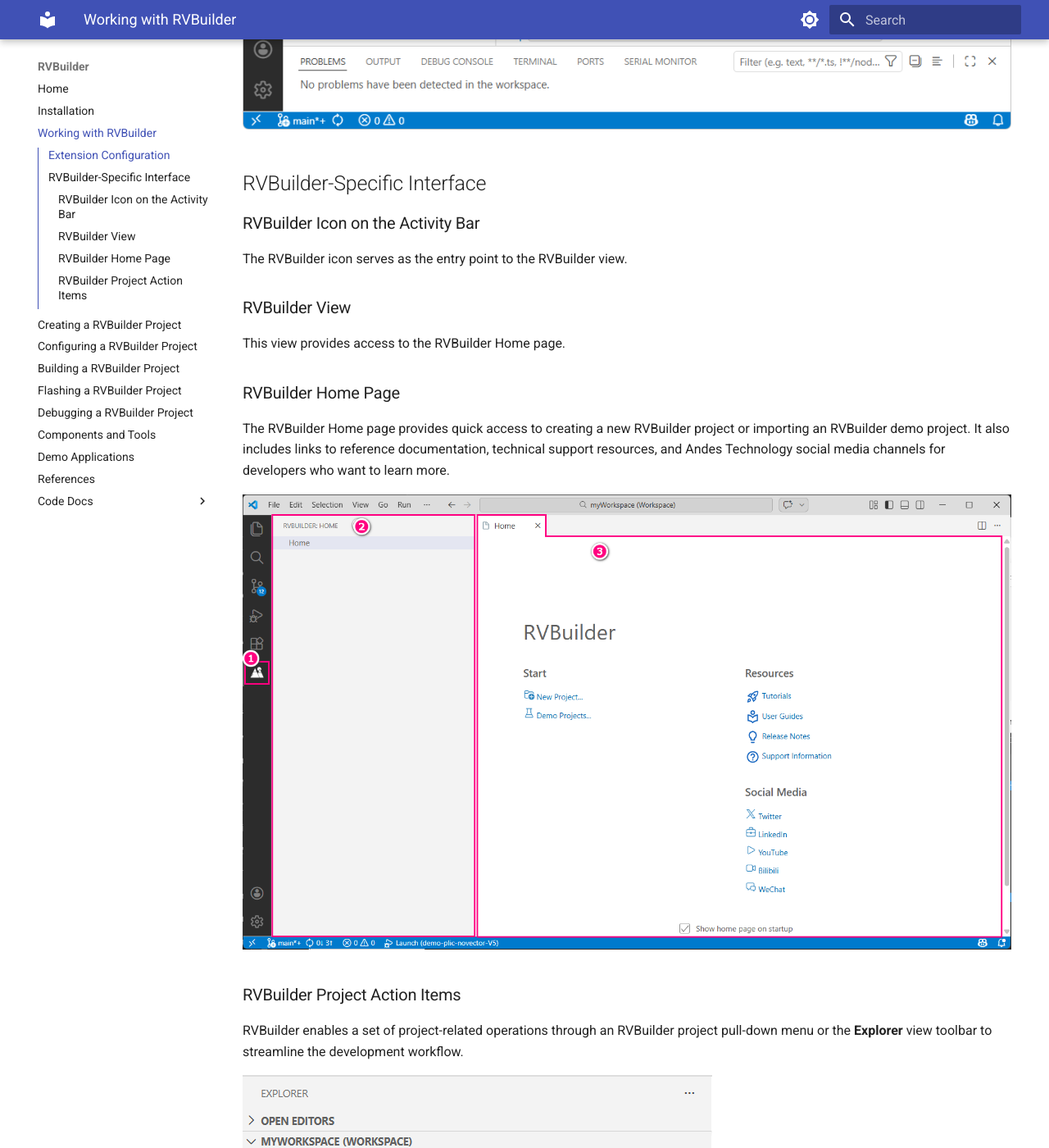
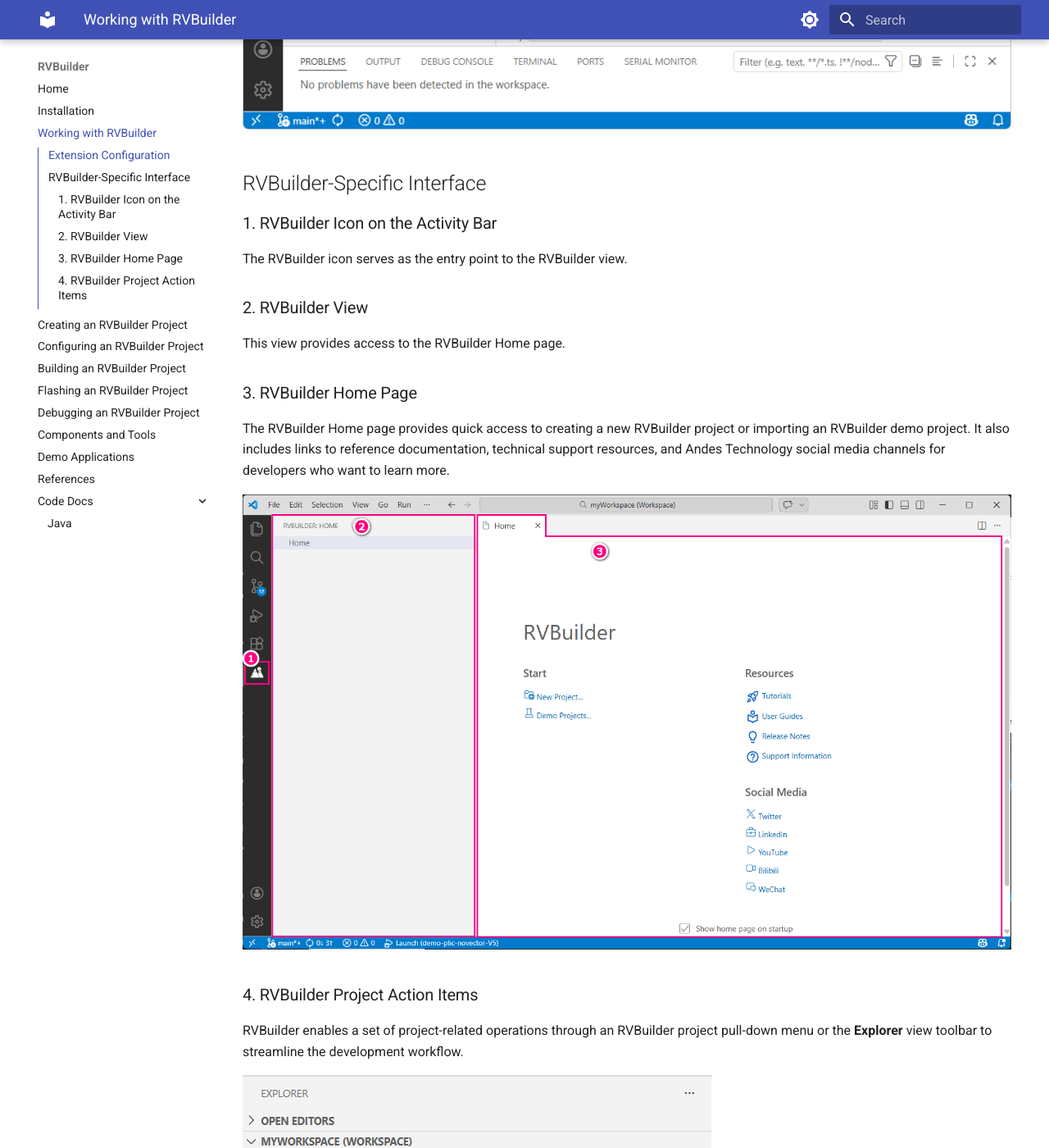
Before and after one commit to obscuredarling/qwpo4578, an MkDocs documentation site: the page built from docs/working.md, in a window 1280 px wide and 1400 px high, scrolled down 1139 px. Shown: the whole window at 82% size. Built offline with MkDocs 1.6.1 and Material for MkDocs 9.7.7, drawn with Linux system fonts in a browser that asks for light colours.

```diff
--- a/docs/project_create.md
+++ b/docs/project_create.md
@@ -17,7 +17,7 @@ For an existing non-RVBuilder project, RVBuilder settings can be added to enable
 
 1. Open the workspace that contains the target project.
 
-2. In the **Explorer** view, select the project folder. Next, click any [RVBuilder project action item] (./working.md#rvuilder-project-action-items) from either the project context menu or the Explorer view title bar actions.
+2. In the **Explorer** view, select the project folder. Next, click any [RVBuilder project action item](./working.md#4-rvuilder-project-action-items) from either the project context menu or the Explorer view title bar actions.
 
    For example, right-click the project folder and select **RVBuilder: Settings**.
 
--- a/docs/working.md
+++ b/docs/working.md
@@ -15,21 +15,21 @@ Click ![Setting wheel](./images/setting_wheel.png) at the bottom of the **Activi
 
 ## RVBuilder-Specific Interface
 
-### RVBuilder Icon on the Activity Bar
+### 1. RVBuilder Icon on the Activity Bar
 
    The RVBuilder icon serves as the entry point to the RVBuilder view.
 
-### RVBuilder View
+### 2. RVBuilder View
 
    This view provides access to the RVBuilder Home page.
 
-### RVBuilder Home Page
+### 3. RVBuilder Home Page
 
    The RVBuilder Home page provides quick access to creating a new RVBuilder project or importing an RVBuilder demo project. It also includes links to reference documentation, technical support resources, and Andes Technology social media channels for developers who want to learn more.
 
    ![RVBuilder Entry Interface](./images/Interface_entry.png)
 
-### RVBuilder Project Action Items
+### 4. RVBuilder Project Action Items
 
    RVBuilder enables a set of project-related operations through an RVBuilder project pull-down menu or the **Explorer** view toolbar to streamline the development workflow.
 
--- a/mkdocs.yml
+++ b/mkdocs.yml
@@ -21,6 +21,7 @@ theme:
     - navigation.instant
     - navigation.instant.progress
     - navigation.instant.preview
+    - navigation.expand
     - navigation.tracking
     - toc.integrate
     - navigation.top
@@ -48,11 +49,11 @@ nav:
     - Home: index.md
     - Installation: installation.md
     - Working with RVBuilder: working.md
-    - Creating a RVBuilder Project: project_create.md
-    - Configuring a RVBuilder Project: project_config.md
-    - Building a RVBuilder Project: project_build.md
-    - Flashing a RVBuilder Project: project_flash.md
-    - Debugging a RVBuilder Project: project_debug.md
+    - Creating an RVBuilder Project: project_create.md
+    - Configuring an RVBuilder Project: project_config.md
+    - Building an RVBuilder Project: project_build.md
+    - Flashing an RVBuilder Project: project_flash.md
+    - Debugging an RVBuilder Project: project_debug.md
     - Components and Tools: components.md
     - Demo Applications: demo.md
     - References: references.md
```
Also changed, not shown: docs/Installation.md (+3 -1 lines).
